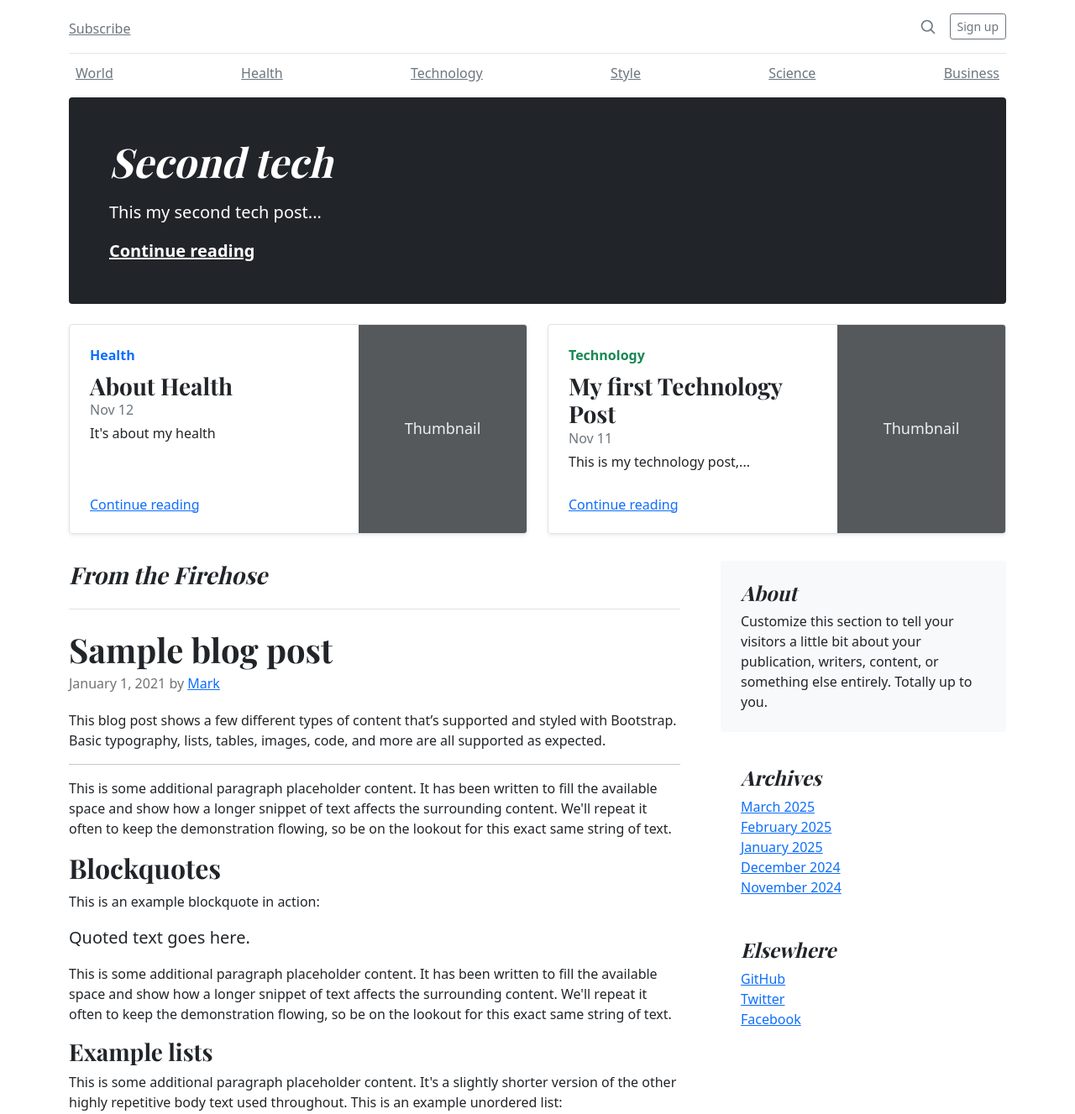
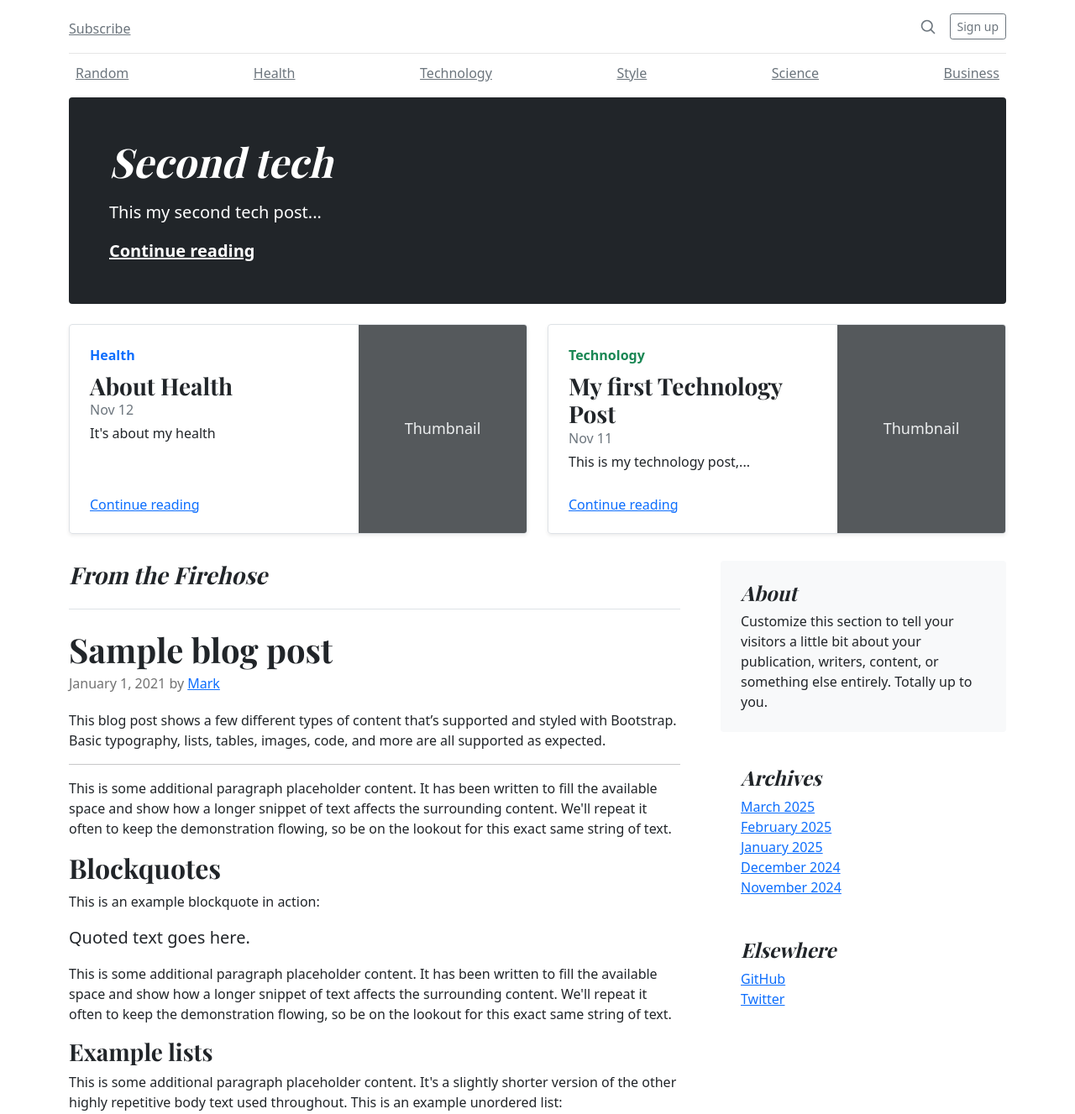
Before and after one commit to Abdul12majid/my_blog, a Django app: page / in a window 1280 px wide. Shown: the top 1327 px of the page at 84% size. Run offline with Django 5.2, Linux system fonts and the light colour scheme; data comes from the database, SQL or seed files in the repository; both versions use the stored data as it was after the commit; some libraries are stand-ins or nearby versions.

Commit message:
created random view/page/url

```diff
--- a/blog_app/templates/navbar.html
+++ b/blog_app/templates/navbar.html
@@ -1,6 +1,6 @@
 <div class="nav-scroller py-1 mb-2">
     <nav class="nav d-flex justify-content-between">
-      <a class="p-2 link-secondary" href="#">World</a>
+      <a class="p-2 link-secondary" href="{% url 'random' %}">Random</a>
       <a class="p-2 link-secondary" href="{% url 'health' %}">Health</a>
       <a class="p-2 link-secondary" href="{% url 'technology' %}">Technology</a>
       <a class="p-2 link-secondary" href="#">Style</a>
--- a/blog_app/templates/sidelinks.html
+++ b/blog_app/templates/sidelinks.html
@@ -21,7 +21,6 @@
           <ol class="list-unstyled">
             <li><a href="#">GitHub</a></li>
             <li><a href="#">Twitter</a></li>
-            <li><a href="#">Facebook</a></li>
           </ol>
         </div>
       </div>
--- a/blog_app/urls.py
+++ b/blog_app/urls.py
@@ -6,5 +6,6 @@ urlpatterns = [
     path('health', views.health, name="health"),
     path('technology', views.tech, name="technology"),
     path('business', views.business, name="business"),
+    path('random', views.random, name="random"),
 
 ]
--- a/blog_app/views.py
+++ b/blog_app/views.py
@@ -3,9 +3,11 @@ from .models import Post, Category
 
 # Create your views here.
 
-health_category = Category.objects.get(id=5)
 tech_category = Category.objects.get(id=1)
 business_category = Category.objects.get(id=2)
+random_category = Category.objects.get(id=3)
+health_category = Category.objects.get(id=5)
+
 
 def index(request):
 	most_liked_post = Post.objects.order_by('-likes').first()
@@ -52,3 +54,13 @@ def business(request):
 		'most_liked_post':most_liked_post
 	}
 	return render(request, 'pages/business.html', context)
+
+
+def random(request):
+	random_blog = Post.objects.filter(categories=random_category).all().order_by('-created_at')
+	most_liked_post = Post.objects.filter(categories=random_category).all().order_by('-likes').first()
+	context = {
+		'random_blog':random_blog,
+		'most_liked_post':most_liked_post
+	}
+	return render(request, 'pages/random.html', context)
```
Also changed, not shown: db.sqlite3.
